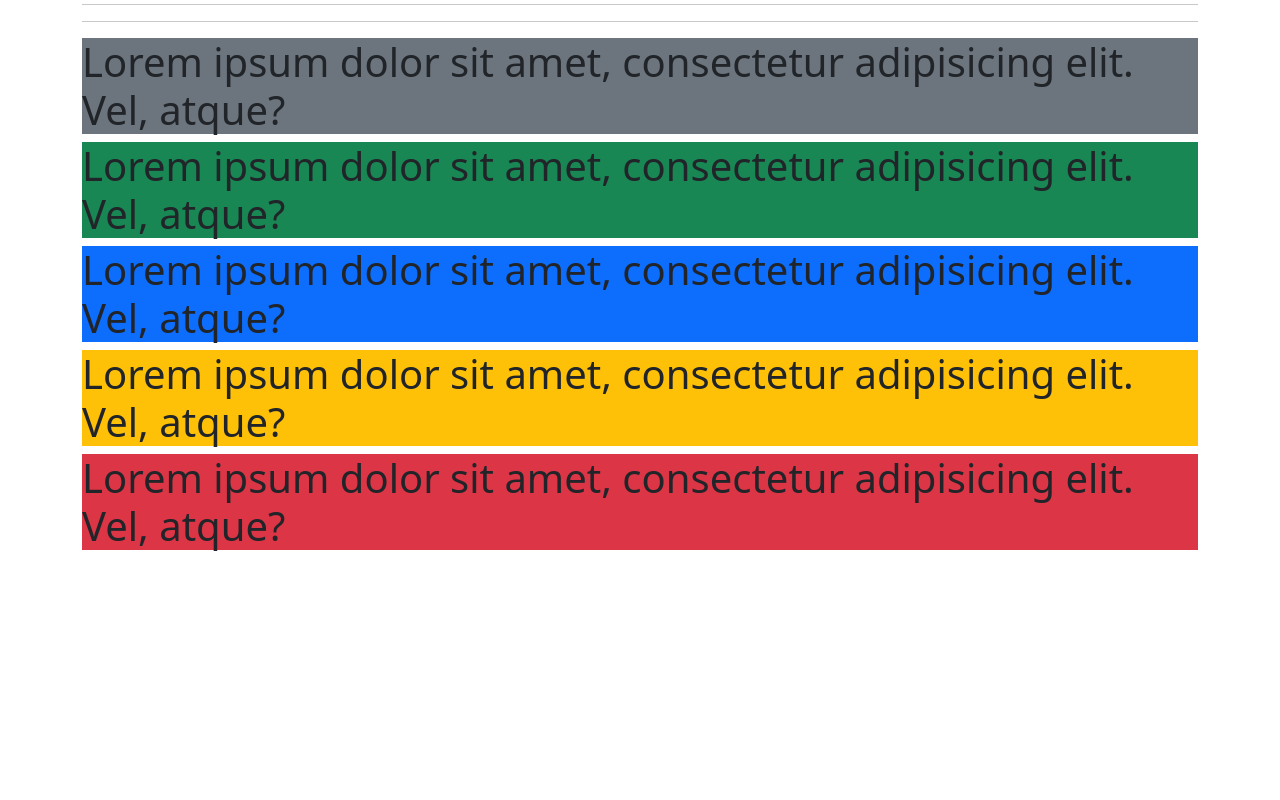
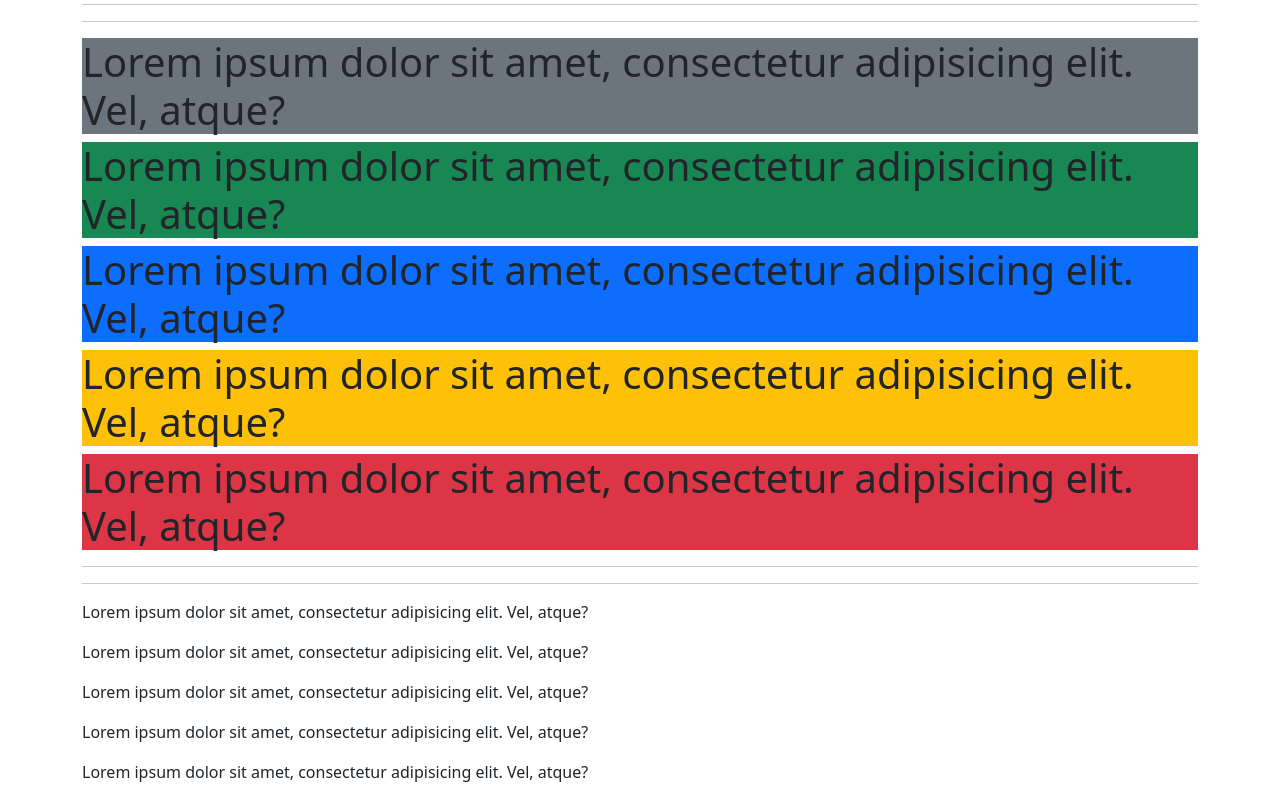
Before and after one commit to SakshamW/basic-bootsstap, a plain HTML site: page index.html in a window 1280 px wide. Shown: the part 6465-7265 px from the top of the page. Before the commit the page ends 7023 px from the top, so only its background shows below. Drawn offline with Linux system fonts and the light colour scheme.

Commit message:
Bootstrap text-background classess not working

```diff
--- a/index.html
+++ b/index.html
@@ -229,6 +229,13 @@
     <h1 class="bg-primary">Lorem ipsum dolor sit amet, consectetur adipisicing elit. Vel, atque?</h1>
     <h1 class="bg-warning">Lorem ipsum dolor sit amet, consectetur adipisicing elit. Vel, atque?</h1>
     <h1 class="bg-danger">Lorem ipsum dolor sit amet, consectetur adipisicing elit. Vel, atque?</h1>
+    <hr>
+    <hr>
+    <p class="text-bg-secondary">Lorem ipsum dolor sit amet, consectetur adipisicing elit. Vel, atque?</p>
+    <p class="text-bg-success">Lorem ipsum dolor sit amet, consectetur adipisicing elit. Vel, atque?</p>
+    <p class="text-bg-primary">Lorem ipsum dolor sit amet, consectetur adipisicing elit. Vel, atque?</p>
+    <p class="text-bg-warning">Lorem ipsum dolor sit amet, consectetur adipisicing elit. Vel, atque?</p>
+    <p class="text-bg-danger">Lorem ipsum dolor sit amet, consectetur adipisicing elit. Vel, atque?</p>
     </div>
     </body>
 </html>
```
